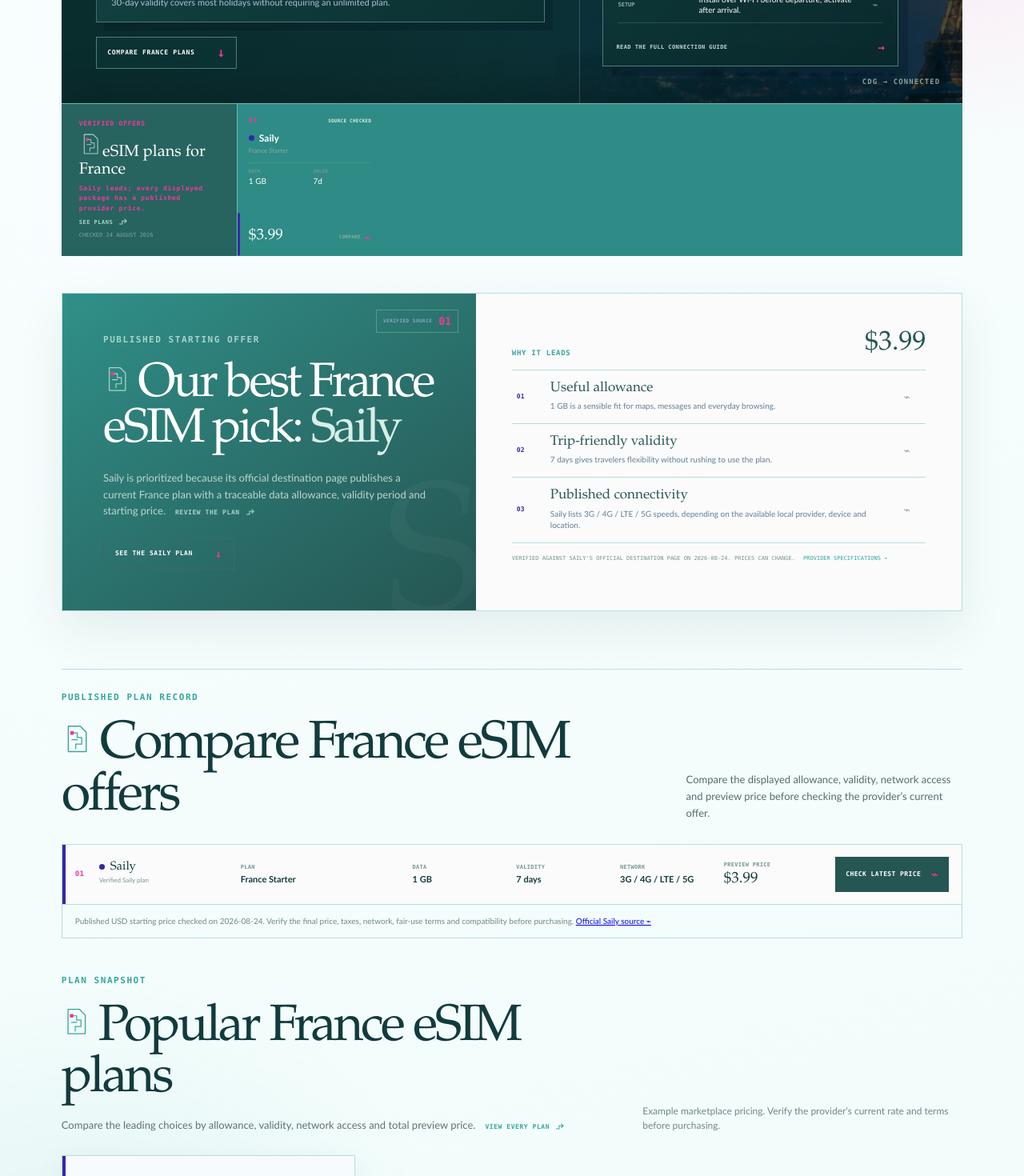
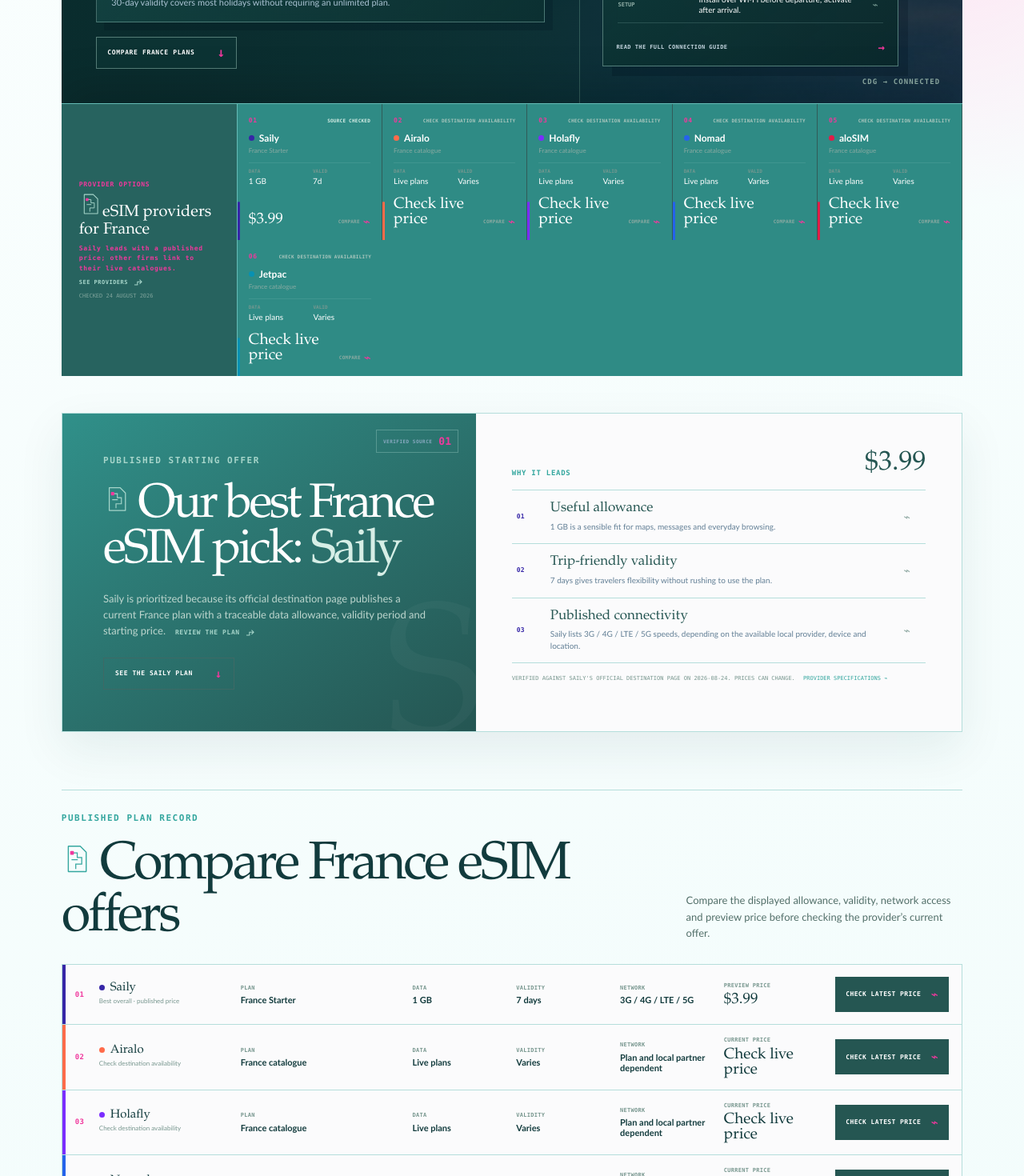
Before and after one commit to KTG1/esimglobal.travel, a Next.js app: page /france in a window 1280 px wide. Shown: the part 680-2150 px from the top of the page at 80% size. Built offline with nearby package versions, Linux system fonts and the light colour scheme.

Commit message:
Use diverse providers on every country page

```diff
--- a/app/CountryStructuredData.js
+++ b/app/CountryStructuredData.js
@@ -79,7 +79,7 @@
               "@type": "Country",
               name,
             },
-            description: `${plan.dataLabel} for ${plan.days} days with ${plan.network} network access.`,
+            description: `${plan.dataLabel}; validity ${plan.daysLabel || `${plan.days} days`}; ${plan.network}.`,
             ...(Number.isFinite(plan.price) ? { offers: {
               "@type": "Offer",
               price: plan.price.toFixed(2),
--- a/app/countryFaqData.js
+++ b/app/countryFaqData.js
@@ -16,7 +16,7 @@
 
   return [
     { id: "plans", label: "Plans and pricing", summary: "Cost, data and validity", questions: [
-      { number: "01", question: `Which verified eSIM offer is shown for ${country}?`, answer: `${bestPlan.brand} ${bestPlan.product} is ranked first: ${bestPlan.dataLabel}, ${bestPlan.days} days and a published price of $${bestPlan.price.toFixed(2)}. The comparison currently contains ${displayedPlans.length} source-checked package${displayedPlans.length === 1 ? "" : "s"}.` },
+      { number: "01", question: `Which eSIM providers are shown for ${country}?`, answer: `${bestPlan.brand} ${bestPlan.product} is ranked first: ${bestPlan.dataLabel}, ${bestPlan.days} days and a published price of $${bestPlan.price.toFixed(2)}. The comparison also links to ${displayedPlans.slice(1).map((plan) => plan.brand).join(", ")} for live destination availability and pricing.` },
       { number: "02", question: `What is the verified starting price for a travel eSIM in ${country}?`, answer: `The lowest displayed package price is $${lowestPrice.toFixed(2)}. Saily remains the recommended pick based on its verified destination offer; confirm the final checkout price because taxes, currency and promotions can change.` },
       { number: "03", question: `How much mobile data is practical for ${profile.places}?`, answer: "For maps, messaging and bookings, 1–3 GB per week may be enough. Frequent social media, video calls, streaming or hotspot use often makes 5–10 GB—or an unlimited option—a safer choice." },
       { number: "04", question: `Can I buy an unlimited-data eSIM for ${country}?`, answer: hasUnlimited ? `Yes. The current comparison includes an unlimited-data option for ${country}. Check its fair-use policy, hotspot allowance and possible speed restrictions before treating “unlimited” as unrestricted use.` : `No unlimited plan is currently shown in this comparison. Provider inventories change, so check the latest offers if unlimited data is essential for your trip.` },
--- a/app/countryPages.js
+++ b/app/countryPages.js
@@ -1,28 +1,4 @@
-const plan = (country, price, overrides = {}) => ({ brand: "Saily", product: `${country} Starter`, data: 1, dataLabel: "1 GB", days: 7, price, network: "3G / 4G / LTE / 5G", color: "#3626a7", note: "Verified Saily plan", ...overrides });
-
-const sailyCataloguePlans = (country, slug, starterPrice) => {
-  const url = `https://saily.com/esim-${slug}/`;
-  return [
-    plan(country, starterPrice, { url, note: "Best overall · published price" }),
-    plan(country, null, { product: `${country} 3 GB`, data: 3, dataLabel: "3 GB", days: 30, url, note: "Official tier · check live price" }),
-    plan(country, null, { product: `${country} 5 GB`, data: 5, dataLabel: "5 GB", days: 30, url, note: "Official tier · check live price" }),
-    plan(country, null, { product: `${country} 10 GB`, data: 10, dataLabel: "10 GB", days: 30, url, note: "Official tier · check live price" }),
-    plan(country, null, { product: `${country} 20 GB`, data: 20, dataLabel: "20 GB", days: 30, url, note: "Official tier · check live price" }),
-    plan(country, null, { product: `${country} unlimited`, data: 999, dataLabel: "Unlimited", days: 15, url, note: "Selectable validity · check live price" }),
-  ];
-};
-
-const verifiedPlanOverrides = {
-  fiji: [
-    plan("Fiji", 7.99, { url: "https://saily.com/esim-fiji/", note: "Best overall · official Saily price" }),
-    plan("Fiji", 19.99, { product: "Fiji 3 GB", data: 3, dataLabel: "3 GB", days: 30, url: "https://saily.com/esim-fiji/", note: "Official Saily price" }),
-    plan("Fiji", 29.99, { product: "Fiji 5 GB", data: 5, dataLabel: "5 GB", days: 30, url: "https://saily.com/esim-fiji/", note: "Official Saily price" }),
-    { brand: "Airalo", product: "Vinaka Fiji 1 GB", data: 1, dataLabel: "1 GB", days: 3, price: 7.5, network: "Digicel · 4G / LTE", color: "#0f766e", note: "Official Airalo price", url: "https://www.airalo.com/fiji-esim/vinaka-fiji-in-7days-10gb" },
-    { brand: "Airalo", product: "Vinaka Fiji 3 GB", data: 3, dataLabel: "3 GB", days: 3, price: 18, network: "Digicel · 4G / LTE", color: "#0f766e", note: "Official Airalo price", url: "https://www.airalo.com/fiji-esim/vinaka-fiji-in-7days-10gb" },
-    { brand: "Airalo", product: "Vinaka Fiji 3 GB", data: 3, dataLabel: "3 GB", days: 7, price: 19.5, network: "Digicel · 4G / LTE", color: "#0f766e", note: "Official Airalo price", url: "https://www.airalo.com/fiji-esim/vinaka-fiji-in-7days-10gb" },
-    { brand: "Airalo", product: "Vinaka Fiji 5 GB", data: 5, dataLabel: "5 GB", days: 7, price: 28, network: "Digicel · 4G / LTE", color: "#0f766e", note: "Official Airalo price", url: "https://www.airalo.com/fiji-esim/vinaka-fiji-in-7days-10gb" },
-  ],
-};
+import { buildProviderPlanCatalog } from "./providerPlanCatalog";
 
 const images = { Europe: "/images/france-esim-hero.jpg", Asia: "/images/japan-esim-hero.jpg", Africa: "/images/spain-esim-hero.jpg", "North America": "/images/united-states-esim-hero.jpg", "South America": "/images/spain-esim-hero.jpg", Oceania: "/images/japan-esim-hero.jpg" };
 
@@ -46,7 +22,7 @@
   pickReason: `Saily is listed first because its official catalogue publishes a current ${name} offer and a traceable starting price.`,
   networks: `Saily connects through local partner networks in ${name}; the specific carrier can vary by plan and location.`,
   coverage: "Saily states that speed may be 3G, 4G, LTE or 5G depending on the local provider, device and location.",
-  sourceUrl: `https://saily.com/esim-${slug}/`, sourceChecked: "2026-08-24", plans: verifiedPlanOverrides[slug] || sailyCataloguePlans(name, slug, price),
+  sourceUrl: `https://saily.com/esim-${slug}/`, sourceChecked: "2026-08-24", plans: buildProviderPlanCatalog(name, slug, price),
 }]));
 
 export const countrySlugs = Object.keys(countryPages);
--- a/app/france/FrancePlans.js
+++ b/app/france/FrancePlans.js
@@ -18,6 +18,7 @@
 };
 
 const priceText = (plan) => Number.isFinite(plan.price) ? `$${plan.price.toFixed(2)}` : "Check live price";
+const validityText = (plan) => plan.daysLabel || `${plan.days} days`;
 
 function FilterGroup({ title, options, value, onChange }) {
   return (
@@ -32,13 +33,13 @@
   const headingId = `top-plans-${country.toLowerCase().replaceAll(" ", "-")}`;
   return (
     <section className="heroPlanBoard" aria-labelledby={headingId}>
-      <header className="heroPlanBoardLabel"><span>VERIFIED OFFERS</span><h2 id={headingId}><HeadingSignal />eSIM plans for {country}</h2><HeadingReadMore href="#plans" label="See plans">Saily leads; every displayed package has a published provider price.</HeadingReadMore><small>Checked 24 August 2026</small></header>
+      <header className="heroPlanBoardLabel"><span>PROVIDER OPTIONS</span><h2 id={headingId}><HeadingSignal />eSIM providers for {country}</h2><HeadingReadMore href="#plans" label="See providers">Saily leads with a published price; other firms link to their live catalogues.</HeadingReadMore><small>Checked 24 August 2026</small></header>
       <ol className="heroPlanRail">
-        {plans.slice(0, 5).map((plan, index) => (
-          <li key={`${plan.brand}-${plan.product}-${index}`} className={index === 0 ? "recommended" : undefined}><a href="#plans" style={{ "--plan-color": plan.color }} aria-label={`${plan.brand} ${plan.product}: ${plan.dataLabel} for ${plan.days} days, ${priceText(plan)}`}>
+        {plans.slice(0, 6).map((plan, index) => (
+          <li key={`${plan.brand}-${plan.product}-${index}`} className={index === 0 ? "recommended" : undefined}><a href="#plans" style={{ "--plan-color": plan.color }} aria-label={`${plan.brand} ${plan.product}: ${plan.dataLabel}, ${validityText(plan)}, ${priceText(plan)}`}>
             <div className="heroPlanMeta"><span className="heroPlanRank">0{index + 1}</span><small>{index === 0 ? "Source checked" : plan.note}</small></div>
             <div className="heroPlanProvider"><b><i />{plan.brand}</b><small>{plan.product}</small></div>
-            <dl><div><dt>Data</dt><dd>{plan.dataLabel}</dd></div><div><dt>Valid</dt><dd>{plan.days}d</dd></div></dl>
+            <dl><div><dt>Data</dt><dd>{plan.dataLabel}</dd></div><div><dt>Valid</dt><dd>{plan.days ? `${plan.days}d` : "Varies"}</dd></div></dl>
             <div className="heroPlanFooter"><strong>{priceText(plan)}</strong><span className="heroPlanAction">Compare <em aria-hidden="true">⌁</em></span></div>
           </a></li>
         ))}
@@ -95,7 +96,7 @@
                 </div>
                 <div><span>Plan</span><strong>{plan.product}</strong></div>
                 <div><span>Data</span><strong>{plan.dataLabel}</strong></div>
-                <div><span>Validity</span><strong>{plan.days} days</strong></div>
+                <div><span>Validity</span><strong>{validityText(plan)}</strong></div>
                 <div><span>Network</span><strong>{plan.network}</strong></div>
                 <div className="commercialPrice"><span>{Number.isFinite(plan.price) ? "Preview price" : "Current price"}</span><strong>{priceText(plan)}</strong></div>
                 <a href={plan.url || providerUrls[plan.brand]} target="_blank" rel="noreferrer" aria-label={`Check the latest ${plan.brand} offer for ${country}`}>
@@ -116,7 +117,7 @@
               <div className="providerName"><i />{plan.brand}</div>
               <h3 id={`featured-${country.toLowerCase().replaceAll(" ", "-")}-${index}`}>{plan.product}</h3>
               <strong>{priceText(plan)}</strong>
-              <dl><div><dt>Data</dt><dd>{plan.dataLabel}</dd></div><div><dt>Validity</dt><dd>{plan.days} days</dd></div><div><dt>Network</dt><dd>{plan.network}</dd></div></dl>
+              <dl><div><dt>Data</dt><dd>{plan.dataLabel}</dd></div><div><dt>Validity</dt><dd>{validityText(plan)}</dd></div><div><dt>Network</dt><dd>{plan.network}</dd></div></dl>
               <a href="#plans">View plan <span aria-hidden="true">⌁</span></a>
             </article></li>
           ))}
@@ -136,7 +137,7 @@
               <div className="providerName"><i />{plan.brand}<small>{plan.note}</small></div>
               <div><span>Product</span><strong>{plan.product}</strong></div>
               <div><span>Data</span><strong>{plan.dataLabel}</strong></div>
-              <div><span>Validity</span><strong>{plan.days} days</strong></div>
+              <div><span>Validity</span><strong>{validityText(plan)}</strong></div>
               <div><span>Network</span><strong>{plan.network}</strong></div>
               <div className="resultPrice"><span>{Number.isFinite(plan.price) ? "Preview price" : "Current price"}</span><strong>{priceText(plan)}</strong></div>
               <span className="resultArrow" aria-hidden="true">⌁</span>
--- a/app/france/plans.js
+++ b/app/france/plans.js
@@ -1,3 +1,3 @@
-export const francePlans = [
-  { brand: "Saily", product: "France Starter", data: 1, dataLabel: "1 GB", days: 7, price: 3.99, network: "3G / 4G / LTE / 5G", color: "#3626a7", note: "Verified Saily plan" },
-];
+import { buildProviderPlanCatalog } from "../providerPlanCatalog";
+
+export const francePlans = buildProviderPlanCatalog("France", "france", 3.99);
--- /dev/null
+++ b/app/providerPlanCatalog.js
@@ -0,0 +1,29 @@
+const catalogueProviders = [
+  { brand: "Airalo", url: "https://www.airalo.com/", color: "#ff6b4a" },
+  { brand: "Holafly", url: "https://esim.holafly.com/", color: "#7b2dff" },
+  { brand: "Nomad", url: "https://www.getnomad.app/", color: "#2563eb" },
+  { brand: "aloSIM", url: "https://alosim.com/", color: "#e11d48" },
+  { brand: "Jetpac", url: "https://www.jetpacglobal.com/", color: "#0891b2" },
+];
+
+export function buildProviderPlanCatalog(country, slug, starterPrice) {
+  const sailyUrl = `https://saily.com/esim-${slug}/`;
+  return [
+    {
+      brand: "Saily", product: `${country} Starter`, data: 1, dataLabel: "1 GB", days: 7,
+      daysLabel: "7 days", price: starterPrice, network: "3G / 4G / LTE / 5G", color: "#3626a7",
+      note: "Best overall · published price", url: sailyUrl,
+    },
+    ...catalogueProviders.map((provider) => ({
+      ...provider,
+      product: `${country} catalogue`,
+      data: 0,
+      dataLabel: "Live plans",
+      days: 0,
+      daysLabel: "Varies",
+      price: null,
+      network: "Plan and local partner dependent",
+      note: "Check destination availability",
+    })),
+  ];
+}
```
